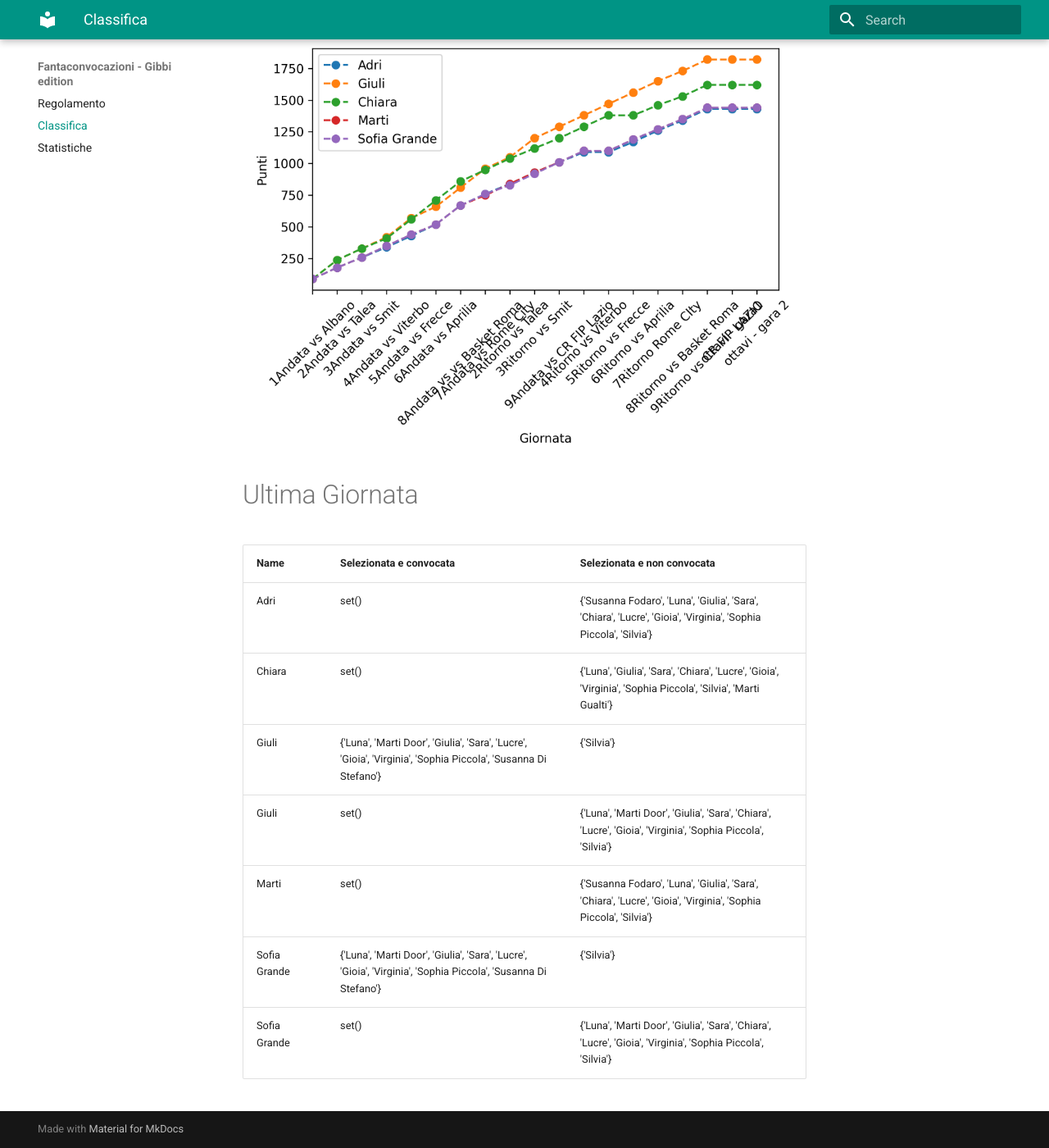
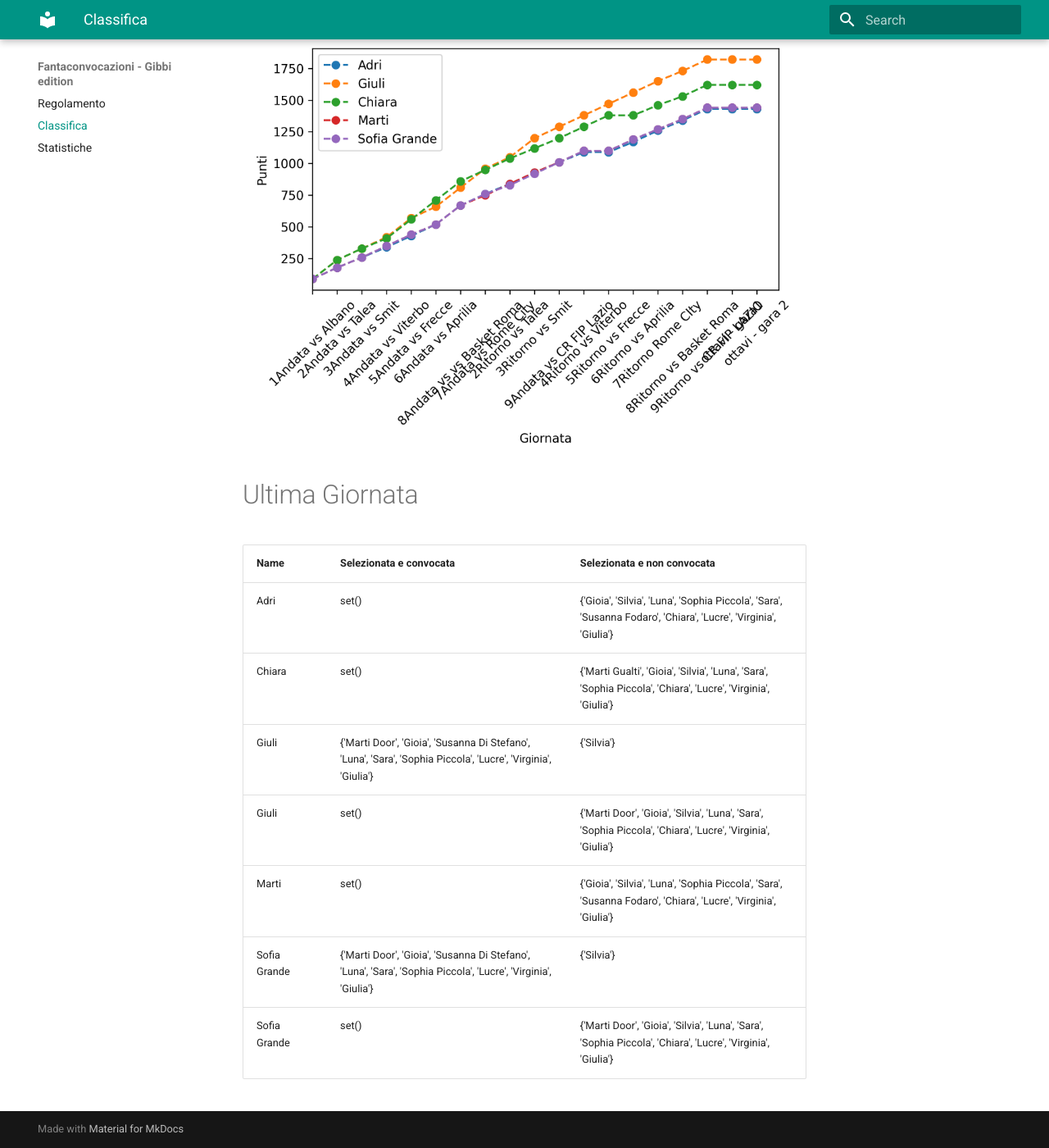
Before and after one commit to martinig94/fantagibbi, an MkDocs documentation site: the page built from docs/Classifica.md, in a window 1280 px wide and 1400 px high, scrolled down 565 px. Shown: the whole window at 82% size. Built offline with MkDocs 1.6.1 and Material for MkDocs 9.7.7, drawn with Linux system fonts in a browser that asks for light colours.

Commit message:
Auto-update from main.py

```diff
--- a/docs/Classifica.md
+++ b/docs/Classifica.md
@@ -18,11 +18,11 @@
 <!-- START_TABLE CORRECT -->
 | Name         | Selezionata e convocata                                                                                        | Selezionata e non convocata                                                                                      |
 |:-------------|:---------------------------------------------------------------------------------------------------------------|:-----------------------------------------------------------------------------------------------------------------|
-| Adri         | set()                                                                                                          | {'Susanna Fodaro', 'Luna', 'Giulia', 'Sara', 'Chiara', 'Lucre', 'Gioia', 'Virginia', 'Sophia Piccola', 'Silvia'} |
-| Chiara       | set()                                                                                                          | {'Luna', 'Giulia', 'Sara', 'Chiara', 'Lucre', 'Gioia', 'Virginia', 'Sophia Piccola', 'Silvia', 'Marti Gualti'}   |
-| Giuli        | {'Luna', 'Marti Door', 'Giulia', 'Sara', 'Lucre', 'Gioia', 'Virginia', 'Sophia Piccola', 'Susanna Di Stefano'} | {'Silvia'}                                                                                                       |
-| Giuli        | set()                                                                                                          | {'Luna', 'Marti Door', 'Giulia', 'Sara', 'Chiara', 'Lucre', 'Gioia', 'Virginia', 'Sophia Piccola', 'Silvia'}     |
-| Marti        | set()                                                                                                          | {'Susanna Fodaro', 'Luna', 'Giulia', 'Sara', 'Chiara', 'Lucre', 'Gioia', 'Virginia', 'Sophia Piccola', 'Silvia'} |
-| Sofia Grande | {'Luna', 'Marti Door', 'Giulia', 'Sara', 'Lucre', 'Gioia', 'Virginia', 'Sophia Piccola', 'Susanna Di Stefano'} | {'Silvia'}                                                                                                       |
-| Sofia Grande | set()                                                                                                          | {'Luna', 'Marti Door', 'Giulia', 'Sara', 'Chiara', 'Lucre', 'Gioia', 'Virginia', 'Sophia Piccola', 'Silvia'}     |
+| Adri         | set()                                                                                                          | {'Gioia', 'Silvia', 'Luna', 'Sophia Piccola', 'Sara', 'Susanna Fodaro', 'Chiara', 'Lucre', 'Virginia', 'Giulia'} |
+| Chiara       | set()                                                                                                          | {'Marti Gualti', 'Gioia', 'Silvia', 'Luna', 'Sara', 'Sophia Piccola', 'Chiara', 'Lucre', 'Virginia', 'Giulia'}   |
+| Giuli        | {'Marti Door', 'Gioia', 'Susanna Di Stefano', 'Luna', 'Sara', 'Sophia Piccola', 'Lucre', 'Virginia', 'Giulia'} | {'Silvia'}                                                                                                       |
+| Giuli        | set()                                                                                                          | {'Marti Door', 'Gioia', 'Silvia', 'Luna', 'Sara', 'Sophia Piccola', 'Chiara', 'Lucre', 'Virginia', 'Giulia'}     |
+| Marti        | set()                                                                                                          | {'Gioia', 'Silvia', 'Luna', 'Sophia Piccola', 'Sara', 'Susanna Fodaro', 'Chiara', 'Lucre', 'Virginia', 'Giulia'} |
+| Sofia Grande | {'Marti Door', 'Gioia', 'Susanna Di Stefano', 'Luna', 'Sara', 'Sophia Piccola', 'Lucre', 'Virginia', 'Giulia'} | {'Silvia'}                                                                                                       |
+| Sofia Grande | set()                                                                                                          | {'Marti Door', 'Gioia', 'Silvia', 'Luna', 'Sara', 'Sophia Piccola', 'Chiara', 'Lucre', 'Virginia', 'Giulia'}     |
 <!-- END_TABLE CORRECT -->
```
